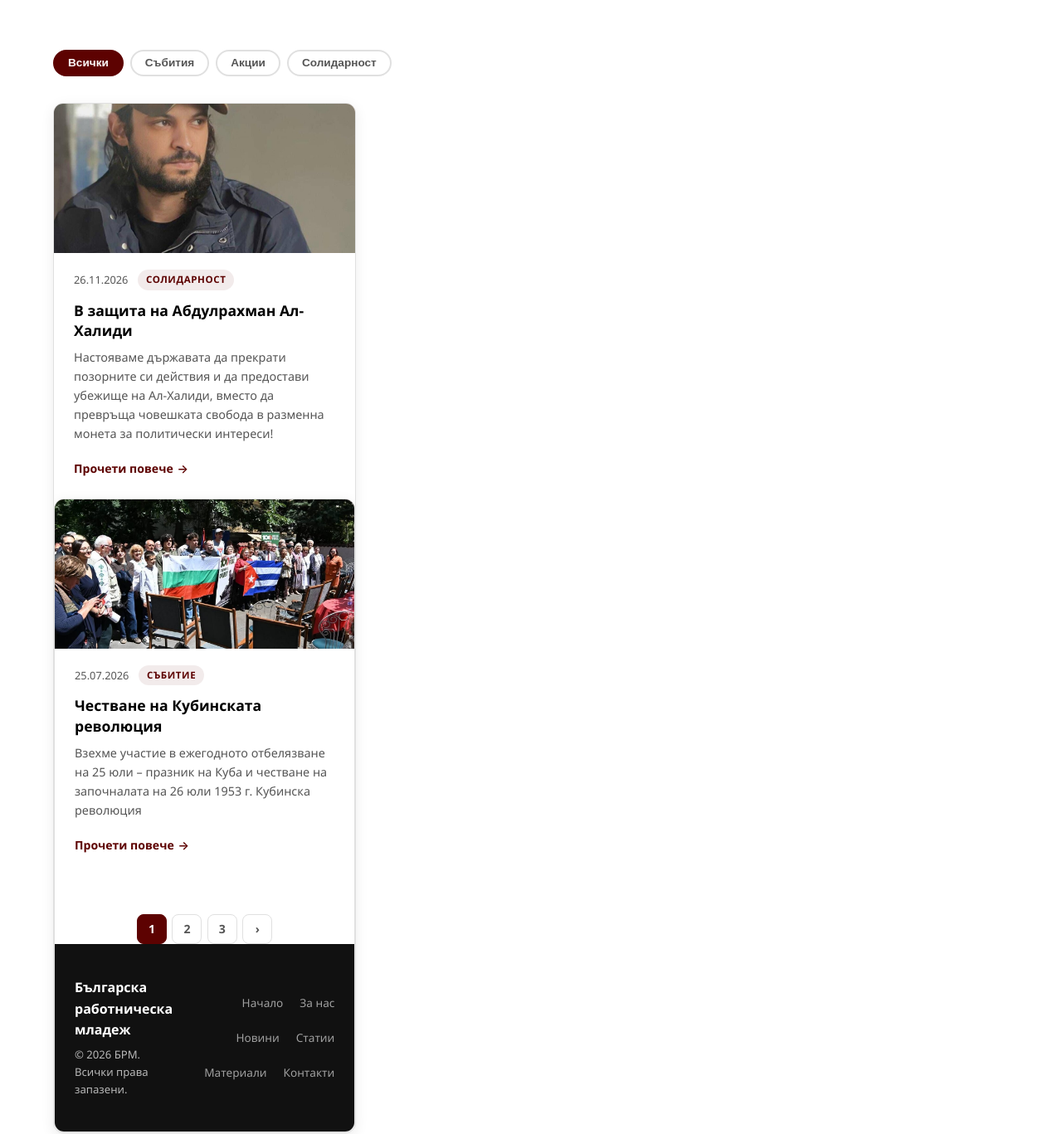
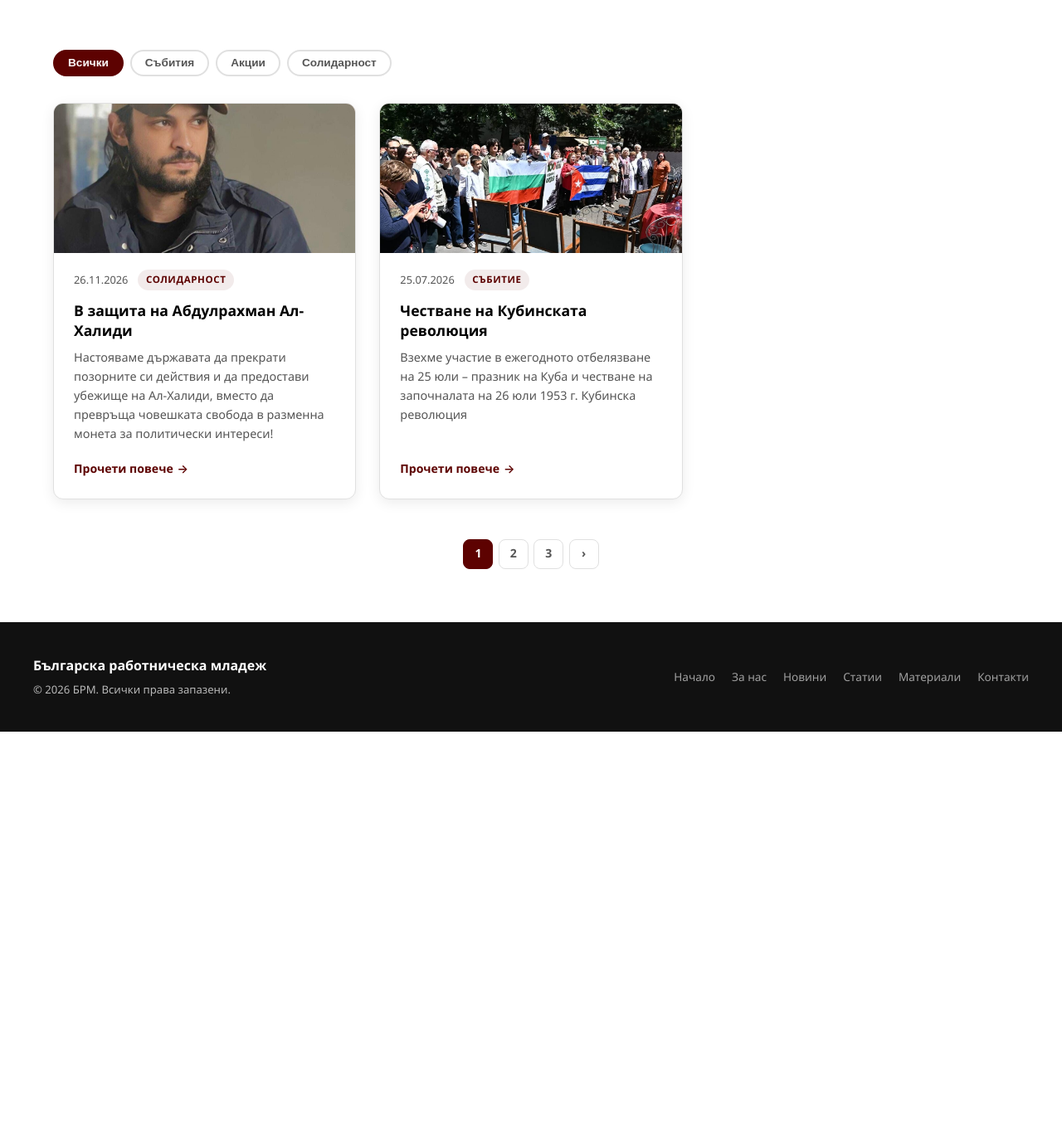
Before and after one commit to iyaneva07/bwy, a plain HTML site: page news.html in a window 1280 px wide. Shown: the part 320-1687 px from the top of the page at 83% size. After the commit the page ends 1202 px from the top, so only its background shows below. Drawn offline with Linux system fonts and the light colour scheme.

Commit message:
Update news.html

```diff
--- a/news.html
+++ b/news.html
@@ -105,7 +105,7 @@
         <!-- News cards grid -->
         <div class="cards-grid">
 
-          <news class="card" data-category="solidarity">
+          <article class="card" data-category="solidarity">
             <div class="card-img"><img src="abdulrahman.jpg" alt="" /></div>
             <div class="card-body">
               <div class="card-meta">
@@ -127,8 +127,9 @@
                 &rarr;
               </a>
             </div>
+          </article>
 
-          <news class="card" data-category="events">
+          <article class="card" data-category="events">
             <div class="card-img"><img src="cuba-main.jpeg" alt="" /></div>
             <div class="card-body">
               <div class="card-meta">
@@ -150,6 +151,9 @@
                 &rarr;
               </a>
             </div>
+          </article>
+
+        </div>
 
         <!-- Pagination -->
         <nav class="pagination" aria-label="Pagination">
@@ -158,6 +162,10 @@
           <a href="#" class="page-item">3</a>
           <a href="#" class="page-item">&rsaquo;</a>
         </nav>
+
+      </div>
+    </section>
+  </main>
 
   <!-- FOOTER -->
   <footer>
```
